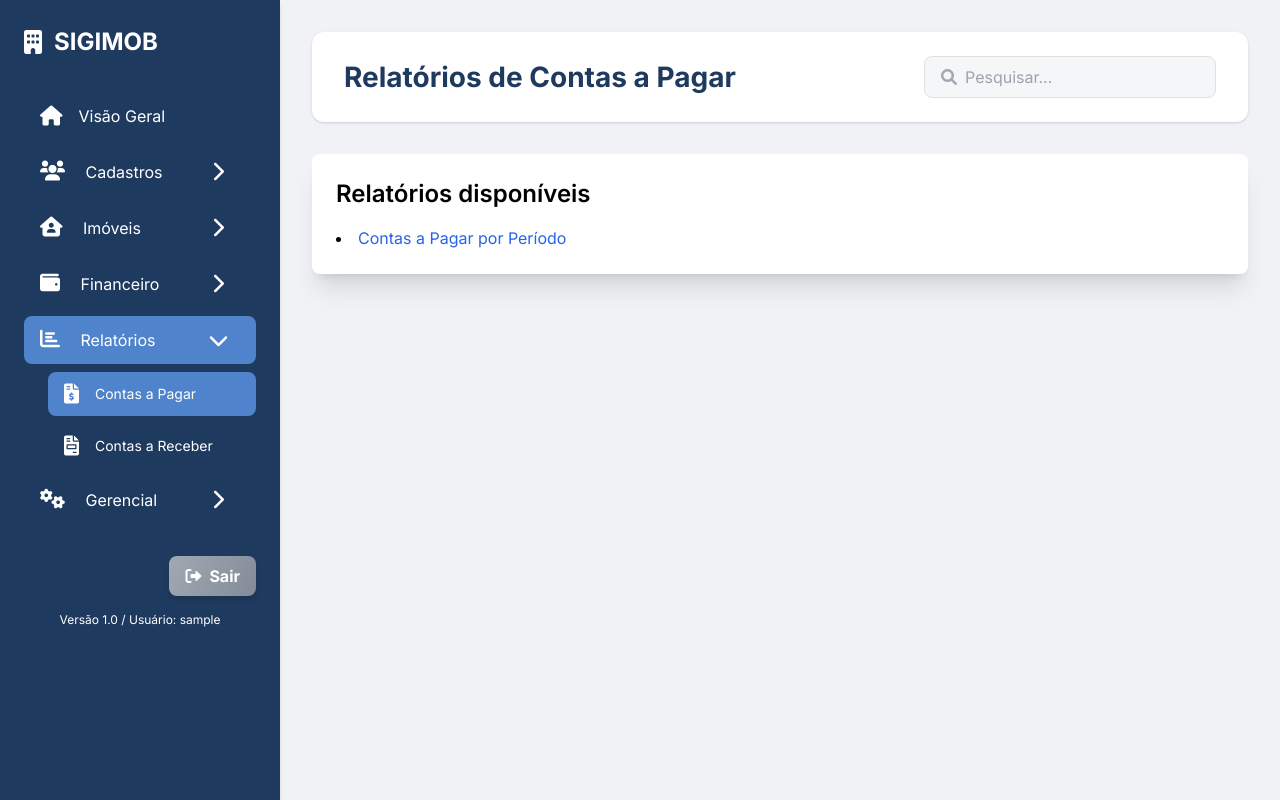
After one commit to FabioVRocha/SIGIMOB, a Flask app: page /relatorios/contas-a-pagar in a window 1280 px wide. The commit adds this page. Run offline with Flask 3, Linux system fonts and the light colour scheme; the visitor is signed in with stand-in values (Sample User, id 1); some libraries are stand-ins or nearby versions.

Commit message:
Relatórios

```diff
--- a/app.py
+++ b/app.py
@@ -3464,6 +3464,26 @@ def banco_importar_cnab(conta_id):
     return redirect(url_for("bancos_list"))
 
 
+# --- Módulo de Relatórios ---
+
+@app.route("/relatorios/contas-a-pagar")
+@login_required
+def relatorios_contas_a_pagar():
+    return render_template("relatorios/contas_a_pagar/index.html")
+
+
+@app.route("/relatorios/contas-a-receber")
+@login_required
+def relatorios_contas_a_receber():
+    return render_template("relatorios/contas_a_receber/index.html")
+
+
+@app.route("/relatorios/contas-a-pagar/por-periodo")
+@login_required
+def relatorio_contas_a_pagar_periodo():
+    return render_template("relatorios/contas_a_pagar/por_periodo.html")
+
+
 # --- Módulo de Administração do Sistema ---
 @app.route("/admin/backup", methods=["GET", "POST"])
 @login_required
--- a/templates/base.html
+++ b/templates/base.html
@@ -394,6 +394,16 @@
                     </ul>
                 </li>
                 <li>
+                    <div class="sidebar-nav-item flex justify-between items-center cursor-pointer" id="relatorios-toggle">
+                        <span><i class="fas fa-chart-bar"></i> Relatórios</span>
+                        <i class="fas fa-chevron-right arrow-icon"></i>
+                    </div>
+                    <ul id="relatorios-submenu" class="ml-6 mt-1 hidden">
+                        <li><a href="{{ url_for('relatorios_contas_a_pagar') }}" class="sidebar-nav-item text-sm"><i class="fas fa-file-invoice-dollar"></i> Contas a Pagar</a></li>
+                        <li><a href="{{ url_for('relatorios_contas_a_receber') }}" class="sidebar-nav-item text-sm"><i class="fas fa-file-invoice"></i> Contas a Receber</a></li>
+                    </ul>
+                </li>
+                <li>
                     <div class="sidebar-nav-item flex justify-between items-center cursor-pointer" id="gerencial-toggle">
                         <span><i class="fas fa-cogs"></i> Gerencial</span>
                         <i class="fas fa-chevron-right arrow-icon"></i>
@@ -533,6 +543,30 @@
                     finToggleEl.classList.remove('active');
                 }
 
+                // Lógica para o menu expansível "Relatórios"
+                const relatoriosToggleEl = document.getElementById('relatorios-toggle');
+                const relatoriosSubmenu = document.getElementById('relatorios-submenu');
+                const relatoriosSubmenuItems = relatoriosSubmenu ? relatoriosSubmenu.querySelectorAll('.sidebar-nav-item') : [];
+
+                let isRelatoriosActive = false;
+                relatoriosSubmenuItems.forEach(item => {
+                    const href = item.getAttribute('href');
+                    if (href === path || (path.startsWith(href + '/') && href !== '/')) {
+                        item.classList.add('active');
+                        isRelatoriosActive = true;
+                    }
+                });
+
+                if (isRelatoriosActive) {
+                    relatoriosSubmenu.classList.remove('hidden');
+                    relatoriosToggleEl.querySelector('.arrow-icon').classList.add('rotate-90');
+                    relatoriosToggleEl.classList.add('active');
+                } else {
+                    relatoriosSubmenu.classList.add('hidden');
+                    relatoriosToggleEl.querySelector('.arrow-icon').classList.remove('rotate-90');
+                    relatoriosToggleEl.classList.remove('active');
+                }
+
                 // Ativa o dashboard se nenhuma outra rota for ativa
                 if (!foundActive && currentPath === '{{ url_for("dashboard") }}') {
                     const dashboardItem = document.querySelector('a[href="{{ url_for("dashboard") }}"]');
@@ -600,6 +634,17 @@
                 });
             }
 
+            // Event listener para o toggle do menu "Relatórios"
+            const relatoriosToggleElement = document.getElementById('relatorios-toggle');
+            if (relatoriosToggleElement) {
+                relatoriosToggleElement.addEventListener('click', () => {
+                    const submenu = document.getElementById('relatorios-submenu');
+                    const arrowIcon = relatoriosToggleElement.querySelector('.arrow-icon');
+                    submenu.classList.toggle('hidden');
+                    arrowIcon.classList.toggle('rotate-90');
+                });
+            }
+
             // Event listener para o toggle do menu "Gerencial"
             const gerencialToggleElement = document.getElementById('gerencial-toggle');
             if (gerencialToggleElement) {
--- /dev/null
+++ b/templates/relatorios/contas_a_pagar/index.html
@@ -0,0 +1,14 @@
+<!-- templates/relatorios/contas_a_pagar/index.html -->
+{% extends "base.html" %}
+
+{% block title %}Relatórios - Contas a Pagar{% endblock %}
+{% block page_title %}Relatórios de Contas a Pagar{% endblock %}
+
+{% block content %}
+<div class="bg-white p-6 rounded-lg shadow-xl">
+    <h2 class="text-2xl font-semibold text-dark-blue mb-4">Relatórios disponíveis</h2>
+    <ul class="list-disc list-inside">
+        <li><a href="{{ url_for('relatorio_contas_a_pagar_periodo') }}" class="text-blue-600 hover:underline">Contas a Pagar por Período</a></li>
+    </ul>
+</div>
+{% endblock %}
```
Also changed, not shown: templates/relatorios/contas_a_pagar/por_periodo.html (added, +11 -0 lines), templates/relatorios/contas_a_receber/index.html (added, +11 -0 lines).
